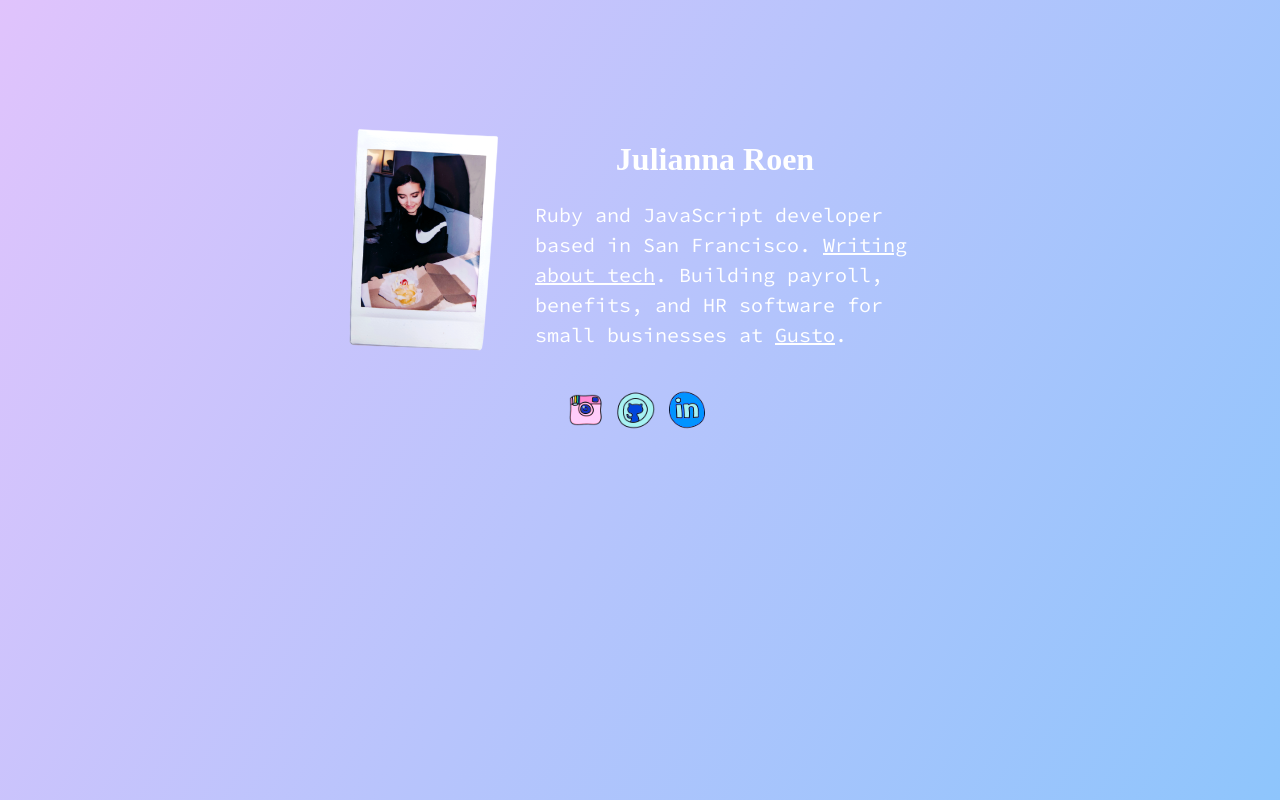
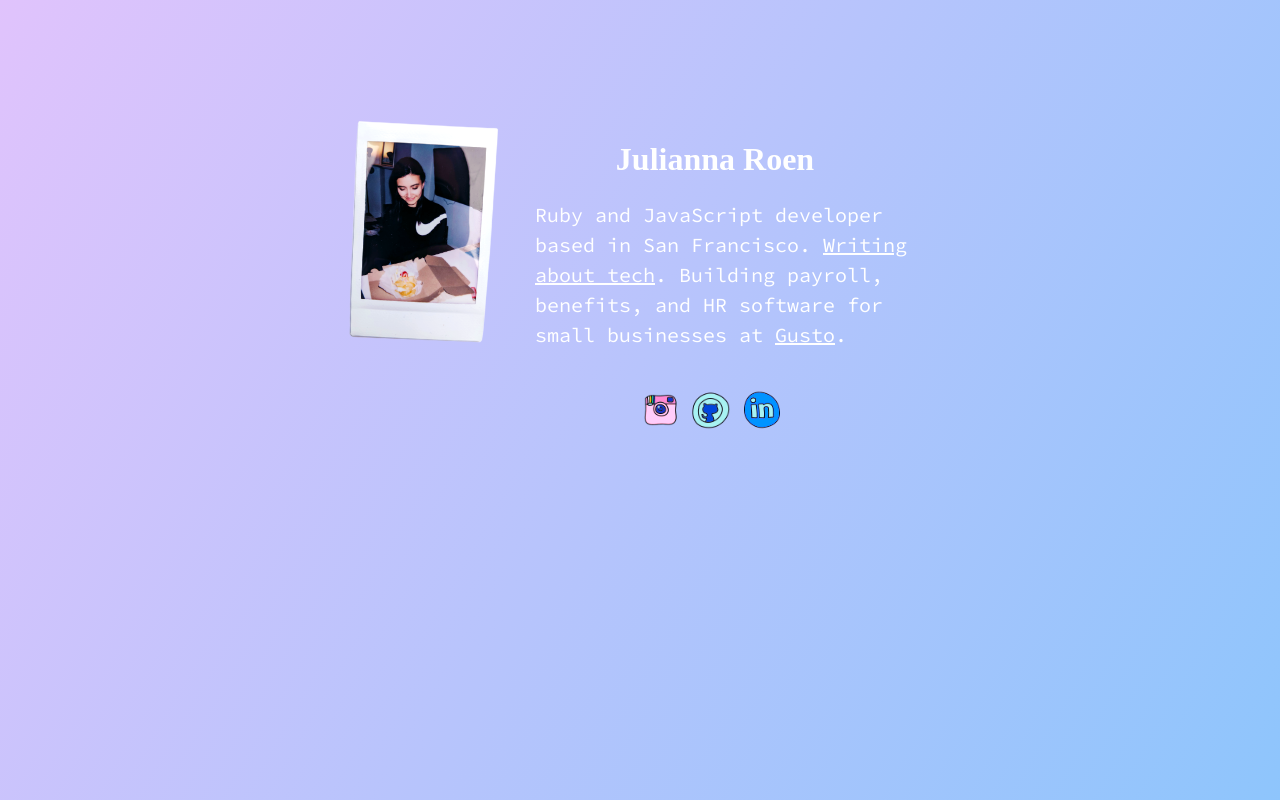
Before and after one commit to juliannaroen/julianna, a React (Create React App) app: page / in a window 1280 px wide. Built offline with nearby package versions, Linux system fonts and the light colour scheme; a web font is replaced by a local one.

Commit message:
Use flex-start for portrait instead of center

```diff
--- a/src/App.css
+++ b/src/App.css
@@ -28,11 +28,14 @@
   padding-left: 40px;
 }
 
+.social-container {
+  margin-top: 20px;
+  margin-bottom: 100px;
+}
+
 .social-container img {
   max-width: 40px;
-  margin-top: 20px;
   margin-right: 10px;
-  margin-bottom: 100px;
   -webkit-filter: saturate(5);
   filter: saturate(5);
 }
@@ -51,7 +54,11 @@
 
   .portrait-text-block {
     display: flex;
-    align-items: center;
+    align-items: flex-start;
     justify-content: center;
   }
+
+  .social-container {
+    margin-bottom: 0;
+  }
 }
--- a/src/App.jsx
+++ b/src/App.jsx
@@ -17,15 +17,11 @@ class App extends Component {
       <div className="portrait-text-block">
         { this.portrait() }
         <div>
-          <div className="flex-center">
           { this.title() }
-          </div>
-          <div className="flex-center">
           { this.paragraph() }
+          { this.social() }
         </div>
       </div>
-      </div>
-      { this.social() }
     </div>
   );
 
@@ -39,9 +35,14 @@ class App extends Component {
     </div>
   );
 
-  title = () => <h1>Julianna Roen</h1>;
+  title = () => (
+    <div className="flex-center">
+      <h1>Julianna Roen</h1>
+    </div>
+  );
 
   paragraph = () => (
+    <div className="flex-center">
       <p className="home-paragraph">
         Ruby and JavaScript developer based in San Francisco.{' '}
         <a
@@ -52,14 +53,15 @@ class App extends Component {
         >
           Writing about tech
         </a>.
-      Building payroll, benefits, and HR software for small businesses
-      at <a
+        Building payroll, benefits, and HR software for small businesses at{' '}
+        <a
           href="https://gusto.com"
           target="_blank"
           rel="noopener noreferrer"
           onClick={this.trackEvent('Gusto')}
         >Gusto</a>.
       </p>
+    </div>
   );
 
   social = () => (
```
Lines whose indentation alone changed are shown as unchanged.
